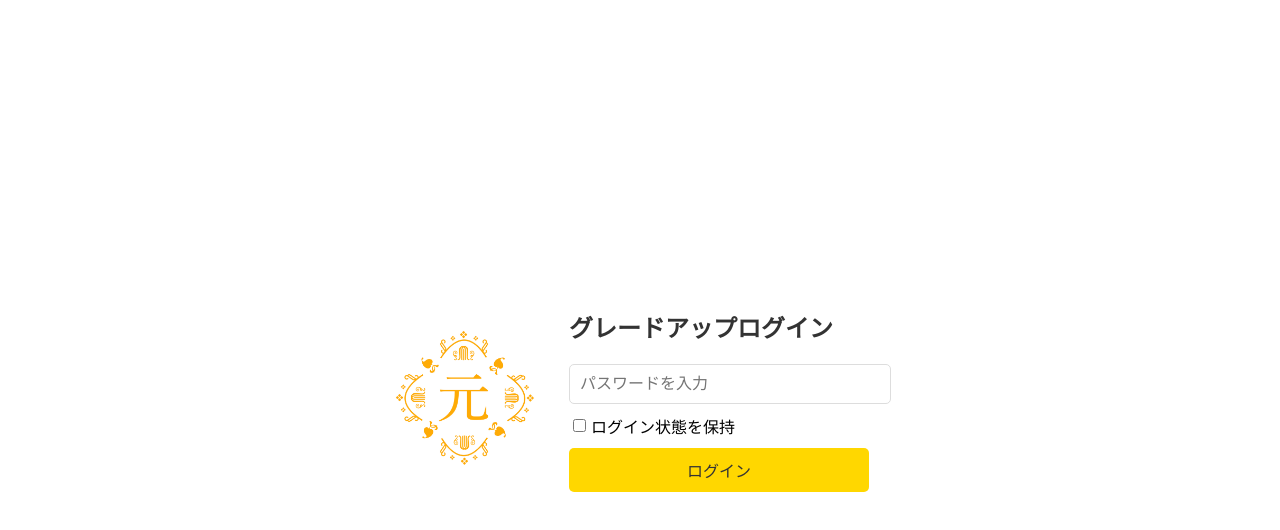
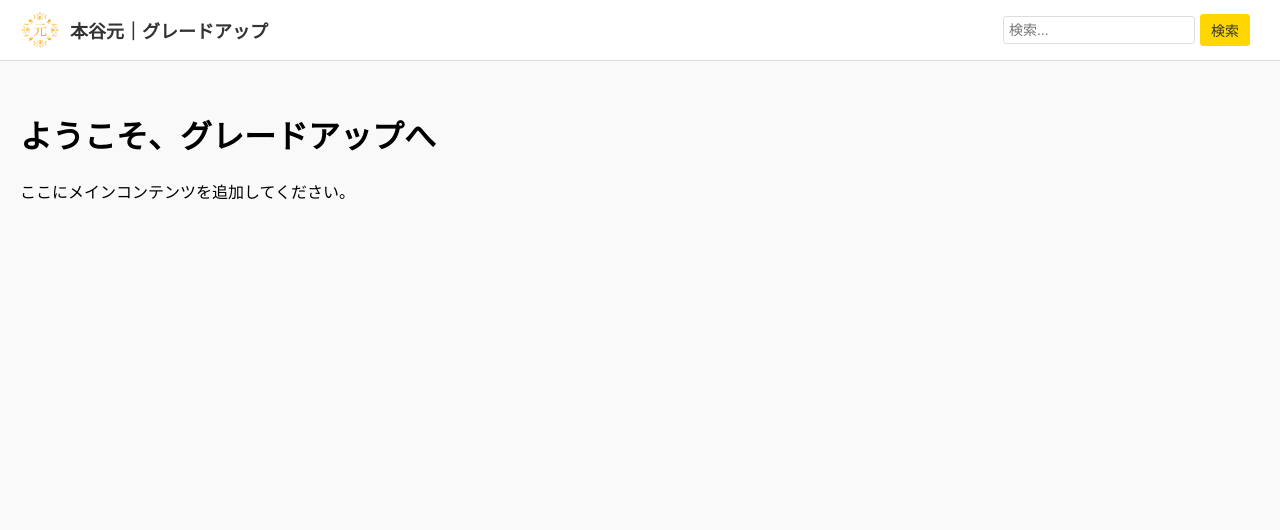
Before and after one commit to hontani-hajime/upgrade, a plain HTML site: page index.html in a window 1280 px wide. Drawn offline with Linux system fonts and the light colour scheme.

Commit message:
Update index.html

```diff
--- a/index.html
+++ b/index.html
@@ -14,69 +14,6 @@
       margin: 0;
       font-family: Arial, sans-serif;
       background-color: #f9f9f9;
-      overflow: hidden;
-    }
-    .login-screen {
-      display: flex;
-      align-items: center;
-      justify-content: center;
-      flex-direction: row;
-      height: 100vh;
-      background-color: #ffffff;
-    }
-    .login-left img {
-      width: 150px;
-    }
-    .login-right {
-      display: flex;
-      flex-direction: column;
-      align-items: flex-start;
-      margin-left: 30px;
-    }
-    .login-right h1 {
-      margin: 0 0 20px;
-      font-size: 24px;
-      color: #333;
-    }
-    .login-right input[type="password"] {
-      width: 300px;
-      padding: 10px;
-      font-size: 16px;
-      margin-bottom: 10px;
-      border: 1px solid #ddd;
-      border-radius: 5px;
-    }
-    .login-right button {
-      width: 300px;
-      padding: 10px;
-      font-size: 16px;
-      color: #333;
-      background-color: #ffd700; /* 金色 */
-      border: none;
-      border-radius: 5px;
-      cursor: pointer;
-      transition: background-color 0.5s ease;
-    }
-    .login-right button:hover {
-      background-color: #e6c200; /* ホバー時の濃い金色 */
-    }
-    .login-right .checkbox-container {
-      display: flex;
-      align-items: center;
-      margin-bottom: 10px;
-    }
-    .login-right .checkbox-container input[type="checkbox"] {
-      margin-right: 5px;
-    }
-    .login-right .error {
-      color: red;
-      font-size: 14px;
-      margin-top: 10px;
-    }
-    .main-content {
-      display: none;
-      opacity: 0;
-      transition: opacity 0.5s ease;
     }
     header {
       display: flex;
@@ -121,36 +58,21 @@
       padding: 5px 10px;
       font-size: 14px;
       color: #333;
-      background-color: #ffd700;
-      border: none;
+      background-color: #ffd700; /* 金色 */
+      border: 1px solid #ffd700;
       border-radius: 3px;
       cursor: pointer;
     }
     header .search button:hover {
-      background-color: #e6c200;
+      background-color: #e6c200; /* ホバー時の少し濃い金色 */
+    }
+    main {
+      margin-top: 70px; /* ヘッダーの高さ分余白を追加 */
+      padding: 20px;
     }
   </style>
 </head>
 <body>
-  <!-- ログイン画面 -->
-  <div class="login-screen" id="login-screen">
-    <div class="login-left">
-      <img src="https://hontani-hajime.github.io/upgrade/upgrade-logo.JPG" alt="ロゴ">
-    </div>
-    <div class="login-right">
-      <h1>グレードアップログイン</h1>
-      <input type="password" id="password" placeholder="パスワードを入力">
-      <div class="checkbox-container">
-        <input type="checkbox" id="remember-me">
-        <label for="remember-me">ログイン状態を保持</label>
-      </div>
-      <button id="login-button">ログイン</button>
-      <div class="error" id="error-message" style="display: none;">パスワードが違います</div>
-    </div>
-  </div>
-
-  <!-- メインコンテンツ -->
-  <div class="main-content" id="main-content">
   <header>
     <div class="logo">
       <img src="https://hontani-hajime.github.io/upgrade/upgrade-logo.JPG" alt="ロゴ">
@@ -165,46 +87,5 @@
     <h1>ようこそ、グレードアップへ</h1>
     <p>ここにメインコンテンツを追加してください。</p>
   </main>
-  </div>
-
-  <script>
-    const correctPassword = "xctsw2zP2Z!!!";
-    const loginScreen = document.getElementById("login-screen");
-    const mainContent = document.getElementById("main-content");
-    const loginButton = document.getElementById("login-button");
-    const errorMessage = document.getElementById("error-message");
-    const rememberMe = document.getElementById("remember-me");
-
-    // ページ読み込み時、ログイン状態を確認
-    if (localStorage.getItem("loggedIn") === "true") {
-      showMainContent();
-    }
-
-    loginButton.addEventListener("click", () => {
-      const enteredPassword = document.getElementById("password").value;
-      if (enteredPassword === correctPassword) {
-        if (rememberMe.checked) {
-          localStorage.setItem("loggedIn", "true");
-        }
-        // ボタンの色が濃くなるアニメーション
-        loginButton.style.backgroundColor = "#e6c200";
-        setTimeout(() => {
-          // ログイン画面をフェードアウトしてメイン画面を表示
-          showMainContent();
-        }, 500);
-      } else {
-        // パスワードが間違っている場合のエラーメッセージ
-        errorMessage.style.display = "block";
-      }
-    });
-
-    function showMainContent() {
-      loginScreen.style.display = "none";
-      mainContent.style.display = "block";
-      setTimeout(() => {
-        mainContent.style.opacity = 1;
-      }, 10);
-    }
-  </script>
 </body>
 </html>
```
Lines whose indentation alone changed are shown as unchanged.
